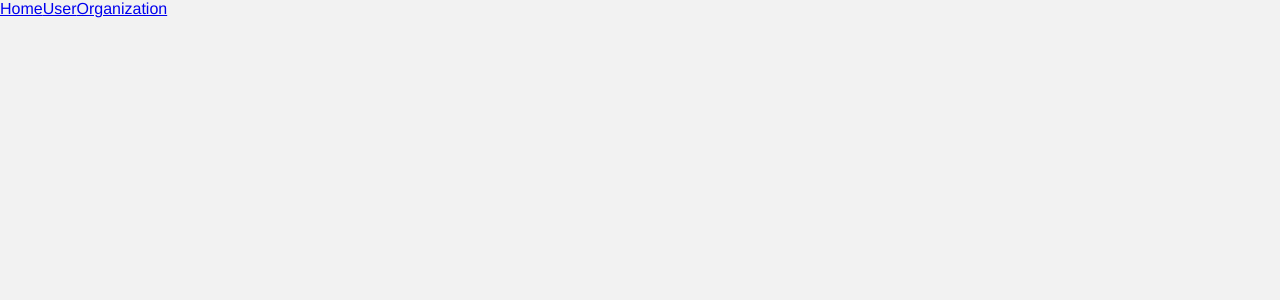
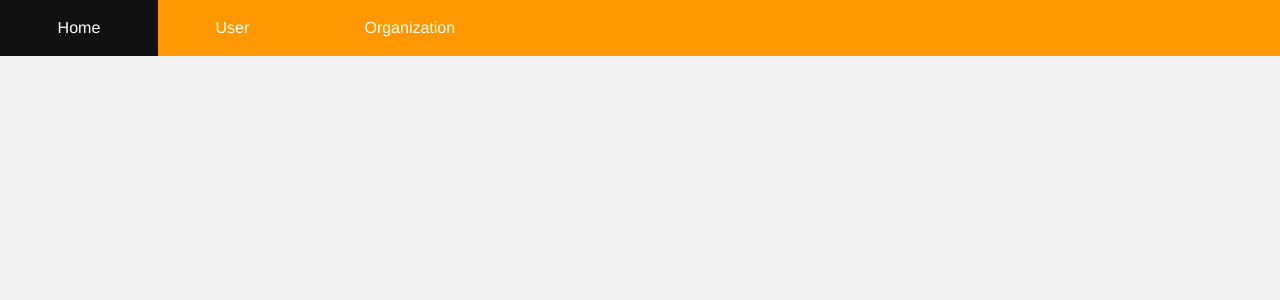
Before and after one commit to FaisalAljazaeri/Project-3-Full-Stack-Application, a React (Create React App) app in the folder front-end/: page / in a window 1280 px wide. Shown: the top 300 px of the page. Built offline with nearby package versions, Linux system fonts and the light colour scheme.

Commit message:
Link user and Organization

```diff
--- a/front-end/src/App.css
+++ b/front-end/src/App.css
@@ -36,3 +36,25 @@
     transform: rotate(360deg);
   }
 }
+nav {
+  list-style-type: none;
+  margin: 0%;
+  padding: 0%;
+  overflow: hidden;
+  background-color: #FF9800;
+}
+
+
+nav a {
+  display: block;
+  color: white;
+  text-align: center;
+  padding: 1.5% 4.5%;
+  text-decoration: none;
+  float: left;
+}
+
+
+nav a:hover:not(.active) {
+  background-color: #111;
+}
--- a/front-end/src/App.js
+++ b/front-end/src/App.js
@@ -31,7 +31,9 @@ class App extends React.Component {
       <Router>
       <nav>
         <Link to="/">Home</Link>
+
         <Link to="/User">User</Link>
+
         <Link to="/Organization">Organization</Link>
       </nav>
 
```
